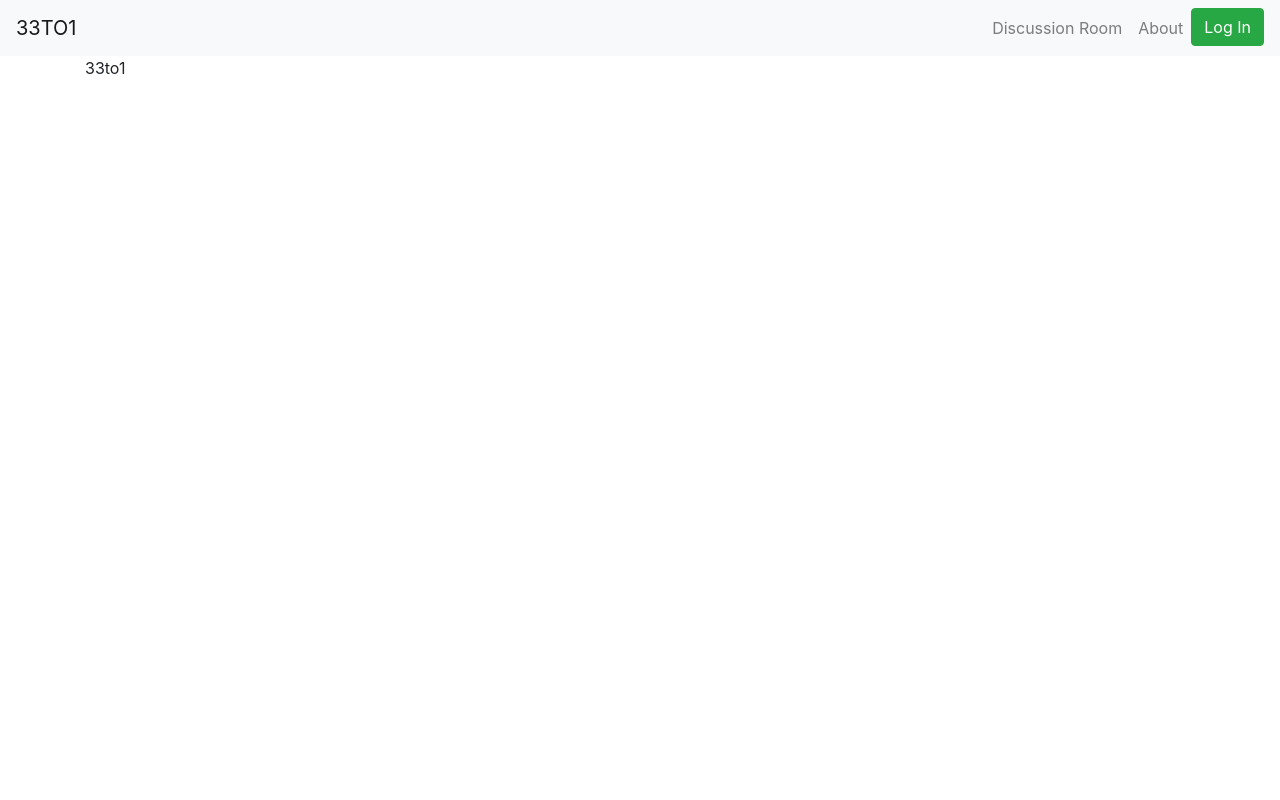
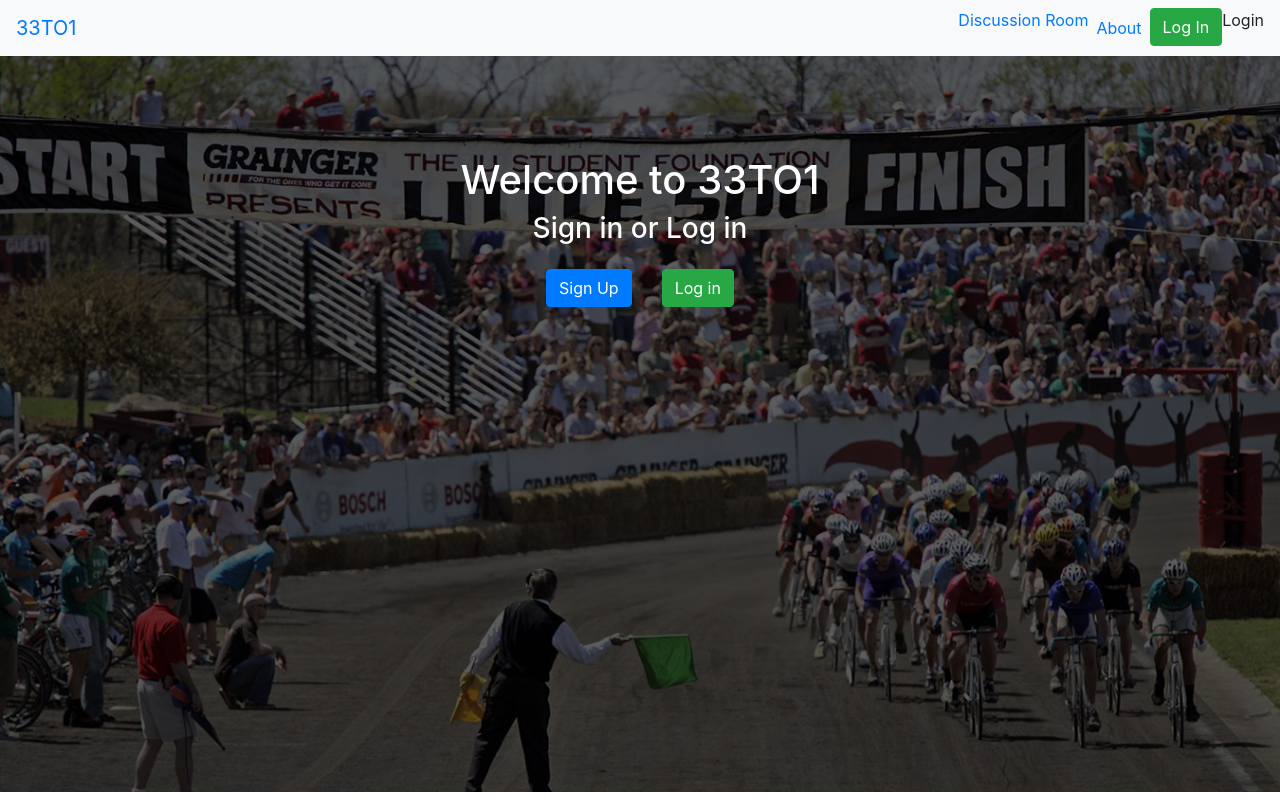
Before and after one commit to tsettle44/33to1_API, a React (Create React App) app in the folder client/: page /login in a window 1280 px wide. Built offline with nearby package versions, Linux system fonts and the light colour scheme.

Commit message:
add react-router

```diff
--- a/client/package.json
+++ b/client/package.json
@@ -7,6 +7,8 @@
     "bootstrap": "^4.1.3",
     "react": "^16.7.0",
     "react-dom": "^16.7.0",
+    "react-popper": "^1.3.2",
+    "react-router-dom": "^4.3.1",
     "react-scripts": "2.1.1",
     "reactstrap": "^6.5.0"
   },
--- a/client/src/Components/Body.js
+++ b/client/src/Components/Body.js
@@ -1,13 +1,29 @@
 import React, { Component } from "react";
-import { Container, Row, Col } from 'reactstrap';
+import { Container, Row, Col, Button } from 'reactstrap';
 import "../styles/body.css";
+import axios from "axios";
 
 class Body extends Component{
     render() {
         return (
-            <Container className="container">
-                33to1
-            </Container>
+            <div className="wrapper">
+                <Container className="container">
+                    <div className="headingWrapper">
+                        <Row>
+                            <Col sm="12" md={{ size: 6, offset: 3 }} className="center header"><h1>Welcome to 33TO1</h1></Col>
+                        </Row>
+                        <Row>
+                            <Col sm="12" md={{ size: 6, offset: 3 }} className="center header"><h3>Sign in or Log in</h3></Col>
+                        </Row>
+                        <Row>
+                            <Col sm="12" md={{ size: 6, offset: 3 }} className="center header">
+                                <Button className="margin" color="primary">Sign Up</Button>
+                                <Button className="margin" color="success">Log in</Button>
+                            </Col>
+                        </Row>
+                    </div>
+                </Container>
+            </div>
         );
     }
 }
--- a/client/src/Components/Navbar.js
+++ b/client/src/Components/Navbar.js
@@ -1,4 +1,5 @@
 import React, { Component } from "react";
+import { BrowserRouter as Router, Route, Link } from "react-router-dom";
 import {
   Collapse,
   Navbar,
@@ -10,6 +11,12 @@ import {
   Button
 } from "reactstrap";
 import "../styles/navbar.css";
+import axios from "axios";
+
+const Index = () => <p>33TO1</p>;
+const DiscussionRoom = () => <p>Discussion Room</p>
+const About = () => <p>About</p>;
+const Login = () => <p>Login</p>;
 
 class NavBar extends Component {
   constructor(props) {
@@ -25,29 +32,39 @@ class NavBar extends Component {
       isOpen: !this.state.isOpen
     });
   }
+
   render() {
     return (
-      <div>
+      <Router>
         <Navbar color="light" light expand="md">
-          <NavbarBrand href="/">33TO1</NavbarBrand>
+          <NavbarBrand>
+            <Link to="/">33TO1</Link>
+          </NavbarBrand>
           <NavbarToggler onClick={this.toggle} />
           <Collapse isOpen={this.state.isOpen} navbar>
             <Nav className="ml-auto" navbar>
               <NavItem>
-                <NavLink href="/components/">Discussion Room</NavLink>
+                <Link to="/discussion-room">Discussion Room</Link>
               </NavItem>
               <NavItem>
-                <NavLink href="">
-                  About
+                <NavLink>
+                  <Link to="/about">About</Link>
                 </NavLink>
               </NavItem>
               <NavItem>
-                <Button className="btn btn-success">Log In</Button>
+                <Link to="/login">
+                  <Button className="btn btn-success">Log In</Button>
+                </Link>
               </NavItem>
             </Nav>
           </Collapse>
+
+          <Route path="/" exact component={Index} />
+          <Route path="/discussion-room/" component={DiscussionRoom} />
+          <Route path="/about/" component={About} />
+          <Route path="/login/" component={Login} />
         </Navbar>
-      </div>
+      </Router>
     );
   }
 }
--- a/client/src/styles/body.css
+++ b/client/src/styles/body.css
@@ -1,5 +1,25 @@
+.wrapper {
+    background-image: url('../img/bg.jpg');
+    background-size: cover;
+    background-position: center; /* Center the image */
+    background-repeat: no-repeat;
+}
 .container {
-    background-image: "../../public/bg.jpg";
-    height: 100%;
-    width: 100%;
+    height: 92vh;
 }
+
+.center{
+    text-align: center;
+}
+
+.headingWrapper{
+    padding-top: 100px;
+}
+
+.header {
+    color: white;
+}
+
+.margin{
+    margin: 15px;
+}
```
Also changed, not shown: client/src/img/bg.jpg (renamed from client/public/bg.jpg), 1 other file (tests, documents, lock files or other folders).
